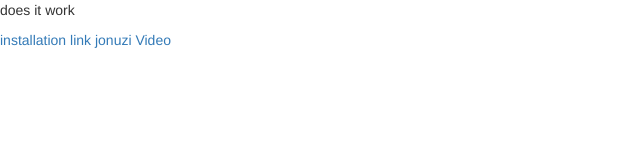
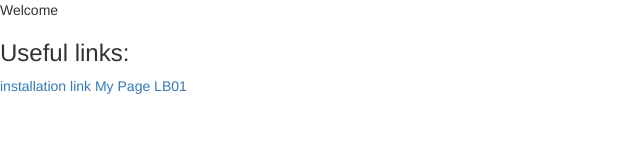
Before and after one commit to elijanajonuzi/M152_Jonuzi_LB01, a plain HTML site: page index.html in a window 1280 px wide. Shown: the whole page, without its empty margins (0-640 px from the left). Drawn offline with nearby package versions, Linux system fonts and the light colour scheme.

Commit message:
changed index

```diff
--- a/index.html
+++ b/index.html
@@ -18,10 +18,11 @@
 </head>
 
 <body>
-	<p>does it work</p>
+	<p>Welcome</p>
+	<h3>Useful links:</h3>
 	<a href='./installation.html'>installation link</a>
-	<a href='./jonuzi.html'> jonuzi <a>
+	<a href='./jonuzi.html'> My Page <a>
 
-	<a href='./video_audio_aufgabe/video.html'>Video<a>
+	<a href='./video_audio_aufgabe/video.html'>LB01<a>
 </body>
 </html>
```
